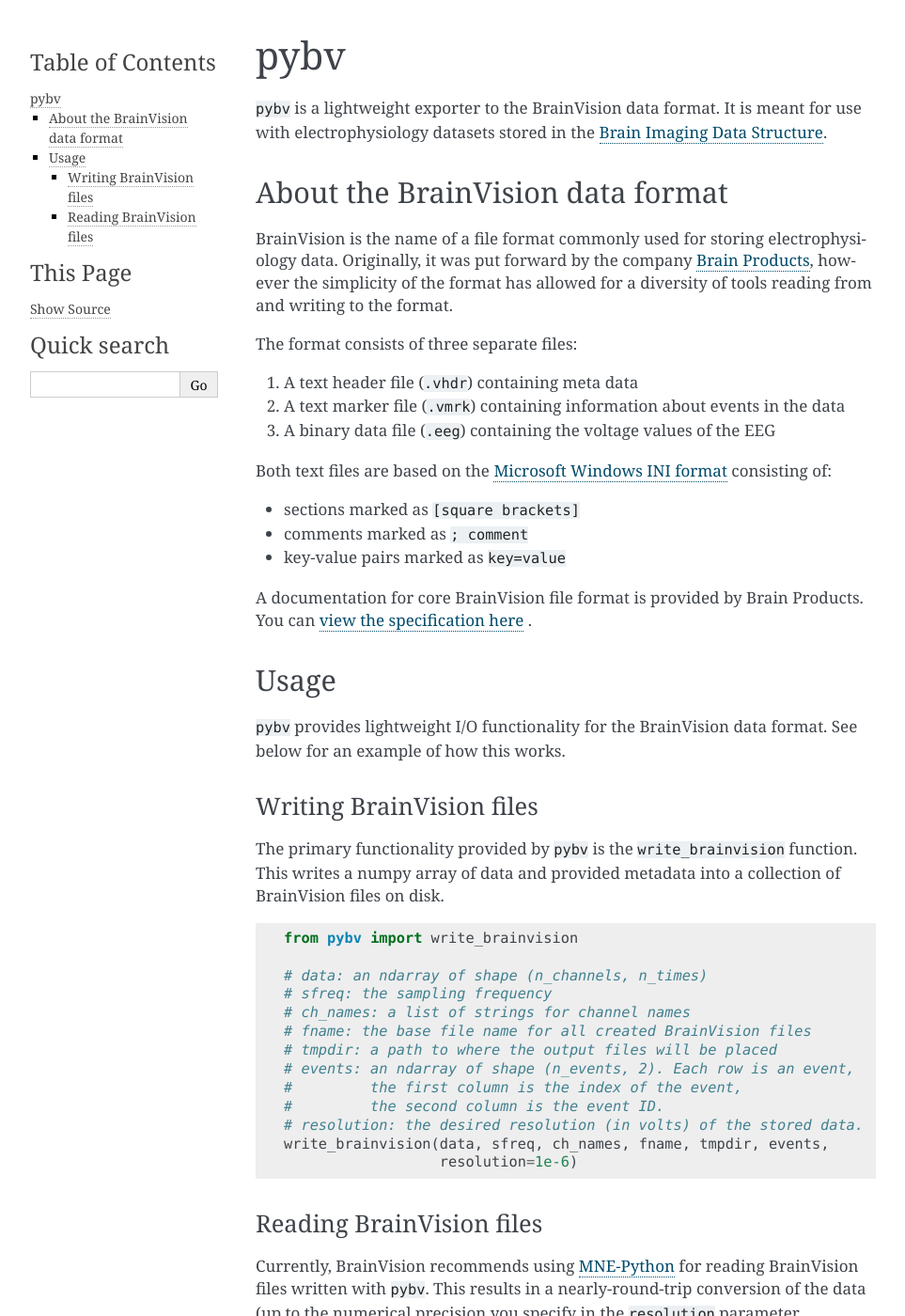
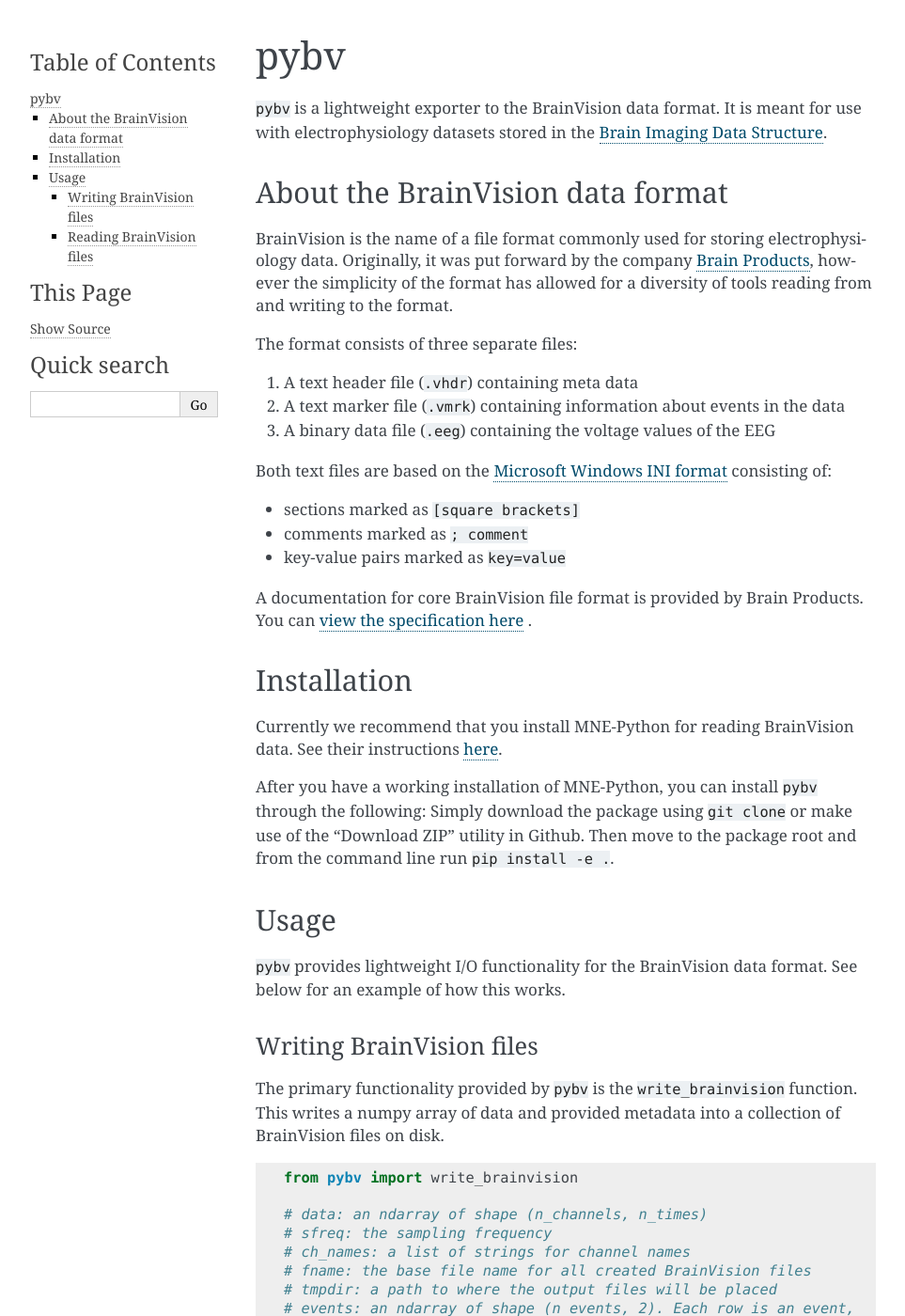
Before and after one commit to bids-standard/pybv, a Sphinx documentation site: the page built from docs/index.rst, in a window 1280 px wide and 1400 px high. Shown: the whole window at 94% size, without its empty margins (148-1111 px from the left). Built offline with Sphinx 7.4.7, drawn with Linux system fonts in a browser that asks for light colours; the version number could not be read and is left out.

Commit message:
add install instructions and paldays website

```diff
--- a/docs/index.rst
+++ b/docs/index.rst
@@ -33,6 +33,17 @@
 A documentation for core BrainVision file format is provided by Brain Products.
 You can `view the specification here <http://www.fieldtriptoolbox.org/_media/getting_started/brainvisioncorefileformat_1.0_2018-08-02.pdf>`_
 .
+
+Installation
+============
+Currently we recommend that you install MNE-Python for reading BrainVision
+data. See their instructions
+`here <https://www.martinos.org/mne/stable/install_mne_python.html>`_.
+
+After you have a working installation of MNE-Python, you can install ``pybv``
+through the following: Simply download the package using ``git clone`` or make
+use of the "Download ZIP" utility in Github. Then move to the package root and
+from the command line run ``pip install -e .``.
 
 Usage
 =====
```
Also changed, not shown: README.md (+2 -1 lines).
